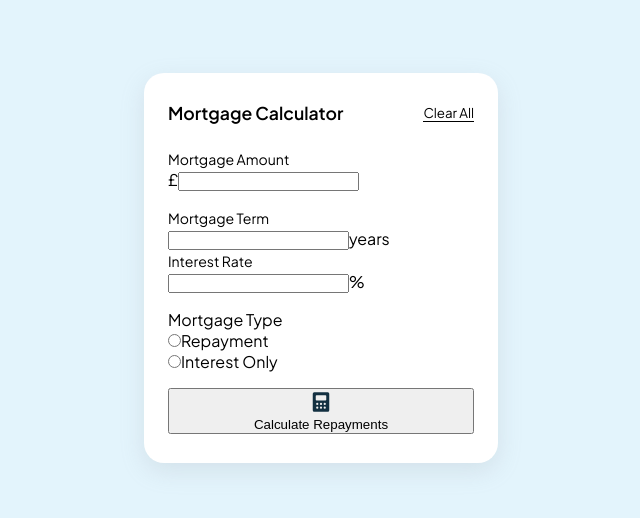
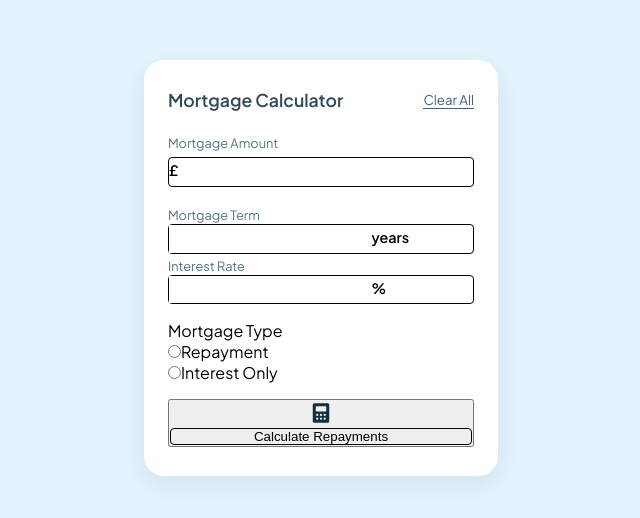
Before and after one commit to k-gourav/Mortgage-calculator, a React (Vite) app: page / in a window 1280 px wide. Shown: the part 132-650 px from the top of the page, without its empty margins (319-959 px from the left). Built offline with nearby package versions, Linux system fonts and the light colour scheme.

Commit message:
feat: add styling to the input field

```diff
--- a/src/components/RepaymentCalculator/RepaymentCalculator.jsx
+++ b/src/components/RepaymentCalculator/RepaymentCalculator.jsx
@@ -1,7 +1,30 @@
+import { useEffect } from 'react';
 import calculatorIcon from '../../assets/icons/icon-calculator.svg'
 import styles from "./RepaymentCalculator.module.css";
 
 const RepaymentCalculator = () => {
+
+  useEffect(() => {
+    const numberInput = document.querySelectorAll('input[type="number"]')
+    const handleWheel = (event) => event.preventDefault();
+    const handleKeyDown = (event) => {
+      if (event.key === "ArrowUp" || event.key === "ArrowDown") {
+        event.preventDefault();
+      }
+    };
+    numberInput.forEach((input) => {
+      input.addEventListener('wheel', handleWheel);
+      input.addEventListener('keydown', handleKeyDown);
+    })
+
+    return () => {
+      numberInput.forEach((input) => {
+      input.removeEventListener('wheel', handleWheel)
+      input.removeEventListener('keydown', handleKeyDown)
+    })
+    };
+  }, [])
+
   return (
     <main className={styles.main__element}>
       <div className={styles.repayment__container}>
@@ -23,7 +46,7 @@ const RepaymentCalculator = () => {
                     <label htmlFor="term">Mortgage Term</label>
                     <p><input type="number" name="term" id={styles.termYear} aria-label="Enter your mortgage terms" /><span>years</span></p>
                 </div>
-                <div className={styles.repayment__term}>
+                <div className={styles.repayment__termRate}>
                     <label htmlFor="termRate">Interest Rate</label>
                     <p><input type="number" name="interestRate" id={styles.termRate} aria-label="Enter your interest rate" /><span>%</span></p>
                 </div>
@@ -34,13 +57,13 @@ const RepaymentCalculator = () => {
                 {/* Radio input types */}
                 <div className={styles.mortgage__type}>
                     <div className={styles.mortgage__repayment}>
-                        <input type="radio" name="repaymentMortgage" value="Repayment" id={styles.types__repayment} />
-                        <label htmlFor="types__repayment" id={styles.label__repayment}>Repayment</label>
+                        <input type="radio" name="mortgageType" value="Repayment" id={styles.types__repayment} />
+                        <label htmlFor={styles.types__repayment} id={styles.label__repayment}>Repayment</label>
                     </div>
 
                     <div className={styles.mortgage__repayment}>
-                        <input type="radio" name="interestMortgage" value="Interest Only" id={styles.types__interest} />
-                        <label htmlFor="types__interest" id={styles.label__interest}>Interest Only</label>
+                        <input type="radio" name="mortgageType" value="Interest Only" id={styles.types__interest} />
+                        <label htmlFor={styles.types__interest} id={styles.label__interest}>Interest Only</label>
                     </div>
                 </div>
             </div>
--- a/src/components/RepaymentCalculator/RepaymentCalculator.module.css
+++ b/src/components/RepaymentCalculator/RepaymentCalculator.module.css
@@ -1,42 +1,69 @@
-.main__element{
+.main__element {
   min-height: 100vh;
   display: flex;
   justify-content: center;
   align-items: center;
 }
-.repayment__container{
+.repayment__container {
   display: flex;
   background-color: #fff;
   padding: 1.8rem 1.5rem;
   border-radius: 20px;
   box-shadow: rgba(149, 157, 165, 0.2) 0px 8px 24px;
 }
-.repayment__calculator{
+.repayment__calculator {
   display: flex;
   flex-direction: column;
   gap: 1.5rem;
 }
-.repayment__head{
+.repayment__head {
   display: flex;
   align-items: center;
   gap: 5rem;
 }
-.repayment__title{
+.repayment__title {
   font-size: 1.1rem;
   font-weight: 600;
+  color: #2f4959;
 }
-.repayment__resetbtn{
+.repayment__resetbtn {
   border: none;
   background-color: transparent;
+  color: #40637a;
   font-family: inherit;
   cursor: pointer;
   border-bottom: 1px solid;
 }
-.repayment__form{
+.repayment__form {
   display: flex;
   flex-direction: column;
   gap: 1rem;
 }
-label:not(#label__repayment):not(#label__interest){
-    font-size: 0.88rem;
+label:not(#label__repayment):not(#label__interest) {
+  font-size: 0.8rem;
+  color: #527581;
 }
+.repayment__amount {
+  display: flex;
+  flex-direction: column;
+  gap: 0.4rem;
+}
+input[type="number"] {
+  padding: 0.4rem 0.8rem;
+  outline: none;
+  border: none;
+  overflow: hidden;
+}
+input[type="number"]::-webkit-outer-spin-button,
+input[type="number"]::-webkit-inner-spin-button {
+  -webkit-appearance: none;
+  margin: 0;
+}
+.repayment__form p{
+    border: 1px solid;
+    border-radius: 4px;
+}
+span{
+    font-size: 0.9rem;
+    font-weight: 600;
+}
```
Lines whose indentation alone changed are shown as unchanged.
